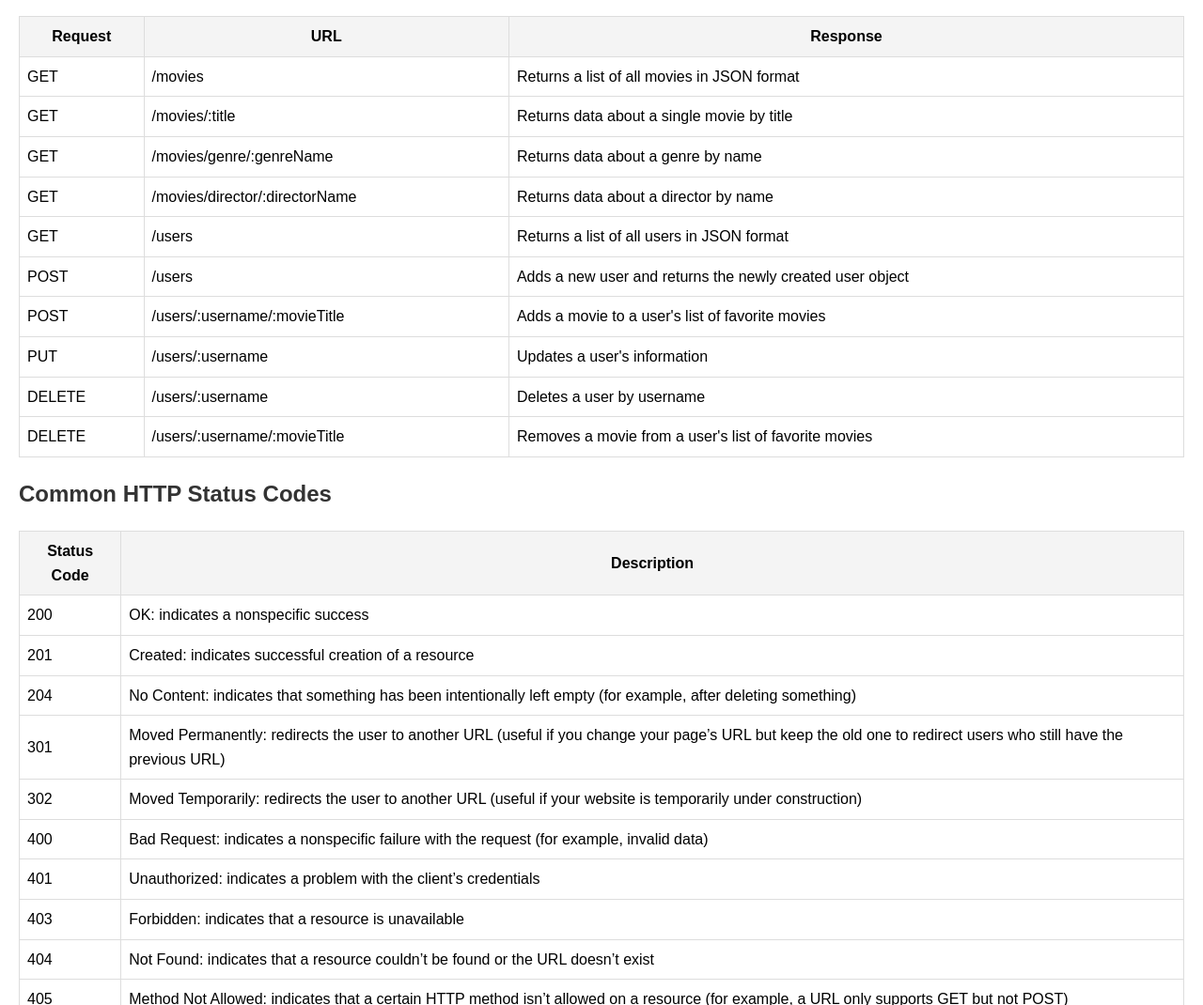
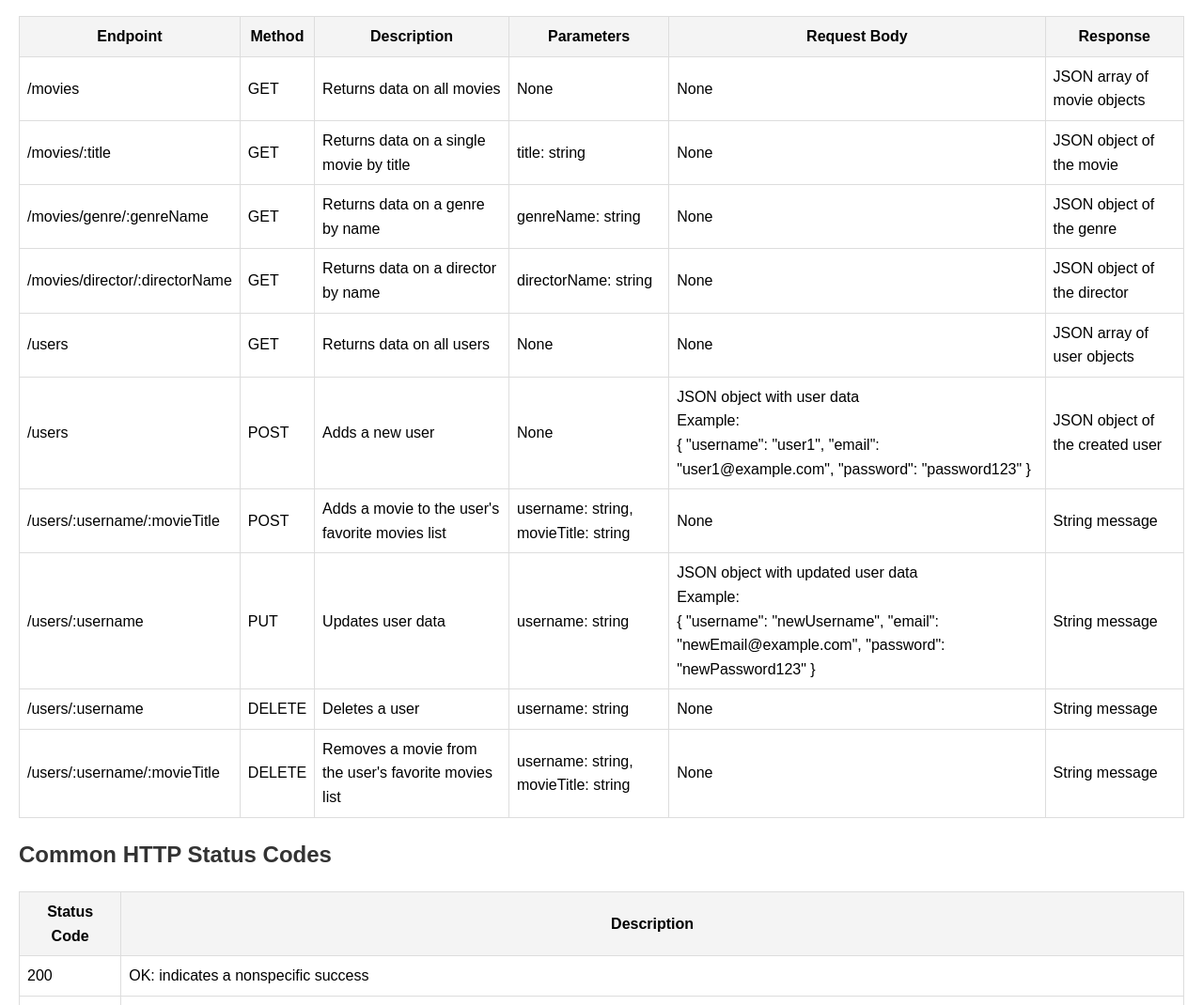
Before and after one commit to TirkarParth/movie_api, a website: page public/documentation.html in a window 1280 px wide. Shown: the part 1090-2160 px from the top of the page at 94% size. Drawn offline with Linux system fonts and the light colour scheme.

Commit message:
Update documentation.html to include detailed endpoint documentation and HTTP status codes table
Added detailed documentation for each API endpoint including:
A high-level description of the data returned.
The endpoint URL.
The HTTP method (GET, POST, PUT, DELETE).
Query parameters.
Expected request body format and example.
Response format.
Added a table listing common HTTP status codes with their descriptions.

```diff
--- a/log.txt
+++ b/log.txt
@@ -35,3 +35,4 @@ Timestamp: Mon Jun 03 2024 22:48:51 GMT+0200 (Central European Summer Time)
 ::1 - - [04/Jun/2024:17:40:50 +0000] "GET /documentation HTTP/1.1" 200 4747 "-" "Mozilla/5.0 (Macintosh; Intel Mac OS X 10_15_7) AppleWebKit/537.36 (KHTML, like Gecko) Chrome/125.0.0.0 Safari/537.36"
 ::1 - - [04/Jun/2024:17:40:51 +0000] "GET /documentation HTTP/1.1" 304 - "-" "Mozilla/5.0 (Macintosh; Intel Mac OS X 10_15_7) AppleWebKit/537.36 (KHTML, like Gecko) Chrome/125.0.0.0 Safari/537.36"
 ::1 - - [04/Jun/2024:17:44:12 +0000] "GET /documentation HTTP/1.1" 200 6807 "-" "Mozilla/5.0 (Macintosh; Intel Mac OS X 10_15_7) AppleWebKit/537.36 (KHTML, like Gecko) Chrome/125.0.0.0 Safari/537.36"
+::1 - - [04/Jun/2024:17:51:09 +0000] "GET /documentation HTTP/1.1" 200 8555 "-" "Mozilla/5.0 (Macintosh; Intel Mac OS X 10_15_7) AppleWebKit/537.36 (KHTML, like Gecko) Chrome/125.0.0.0 Safari/537.36"
--- a/public/documentation.html
+++ b/public/documentation.html
@@ -97,61 +97,98 @@
 
     <h2>API Endpoints</h2>
     <table>
+        <thead>
             <tr>
-            <th>Request</th>
-            <th>URL</th>
+                <th>Endpoint</th>
+                <th>Method</th>
+                <th>Description</th>
+                <th>Parameters</th>
+                <th>Request Body</th>
                 <th>Response</th>
             </tr>
+        </thead>
+        <tbody>
             <tr>
+                <td>/movies</td>
                 <td>GET</td>
-            <td>/movies</td>
-            <td>Returns a list of all movies in JSON format</td>
+                <td>Returns data on all movies</td>
+                <td>None</td>
+                <td>None</td>
+                <td>JSON array of movie objects</td>
             </tr>
             <tr>
+                <td>/movies/:title</td>
                 <td>GET</td>
-            <td>/movies/:title</td>
-            <td>Returns data about a single movie by title</td>
+                <td>Returns data on a single movie by title</td>
+                <td>title: string</td>
+                <td>None</td>
+                <td>JSON object of the movie</td>
             </tr>
             <tr>
+                <td>/movies/genre/:genreName</td>
                 <td>GET</td>
-            <td>/movies/genre/:genreName</td>
-            <td>Returns data about a genre by name</td>
+                <td>Returns data on a genre by name</td>
+                <td>genreName: string</td>
+                <td>None</td>
+                <td>JSON object of the genre</td>
             </tr>
             <tr>
+                <td>/movies/director/:directorName</td>
                 <td>GET</td>
-            <td>/movies/director/:directorName</td>
-            <td>Returns data about a director by name</td>
+                <td>Returns data on a director by name</td>
+                <td>directorName: string</td>
+                <td>None</td>
+                <td>JSON object of the director</td>
             </tr>
             <tr>
+                <td>/users</td>
                 <td>GET</td>
-            <td>/users</td>
-            <td>Returns a list of all users in JSON format</td>
+                <td>Returns data on all users</td>
+                <td>None</td>
+                <td>None</td>
+                <td>JSON array of user objects</td>
             </tr>
             <tr>
+                <td>/users</td>
                 <td>POST</td>
-            <td>/users</td>
-            <td>Adds a new user and returns the newly created user object</td>
+                <td>Adds a new user</td>
+                <td>None</td>
+                <td>JSON object with user data<br>Example:<br>{ "username": "user1", "email": "user1@example.com", "password": "password123" }</td>
+                <td>JSON object of the created user</td>
             </tr>
             <tr>
+                <td>/users/:username/:movieTitle</td>
                 <td>POST</td>
-            <td>/users/:username/:movieTitle</td>
-            <td>Adds a movie to a user's list of favorite movies</td>
+                <td>Adds a movie to the user's favorite movies list</td>
+                <td>username: string, movieTitle: string</td>
+                <td>None</td>
+                <td>String message</td>
             </tr>
             <tr>
+                <td>/users/:username</td>
                 <td>PUT</td>
-            <td>/users/:username</td>
-            <td>Updates a user's information</td>
+                <td>Updates user data</td>
+                <td>username: string</td>
+                <td>JSON object with updated user data<br>Example:<br>{ "username": "newUsername", "email": "newEmail@example.com", "password": "newPassword123" }</td>
+                <td>String message</td>
             </tr>
             <tr>
+                <td>/users/:username</td>
                 <td>DELETE</td>
-            <td>/users/:username</td>
-            <td>Deletes a user by username</td>
+                <td>Deletes a user</td>
+                <td>username: string</td>
+                <td>None</td>
+                <td>String message</td>
             </tr>
             <tr>
+                <td>/users/:username/:movieTitle</td>
                 <td>DELETE</td>
-            <td>/users/:username/:movieTitle</td>
-            <td>Removes a movie from a user's list of favorite movies</td>
+                <td>Removes a movie from the user's favorite movies list</td>
+                <td>username: string, movieTitle: string</td>
+                <td>None</td>
+                <td>String message</td>
             </tr>
+        </tbody>
     </table>
 
     <h2>Common HTTP Status Codes</h2>
```
Lines whose indentation alone changed are shown as unchanged.
